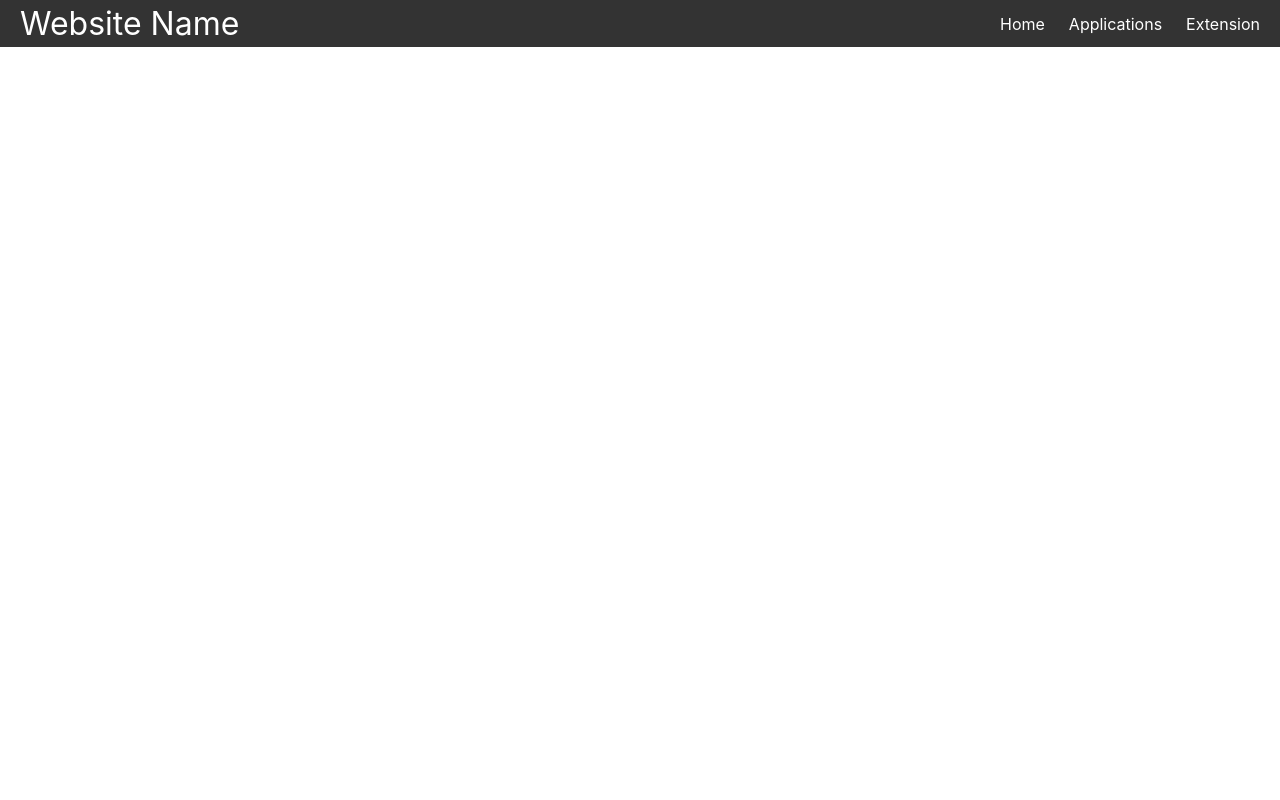
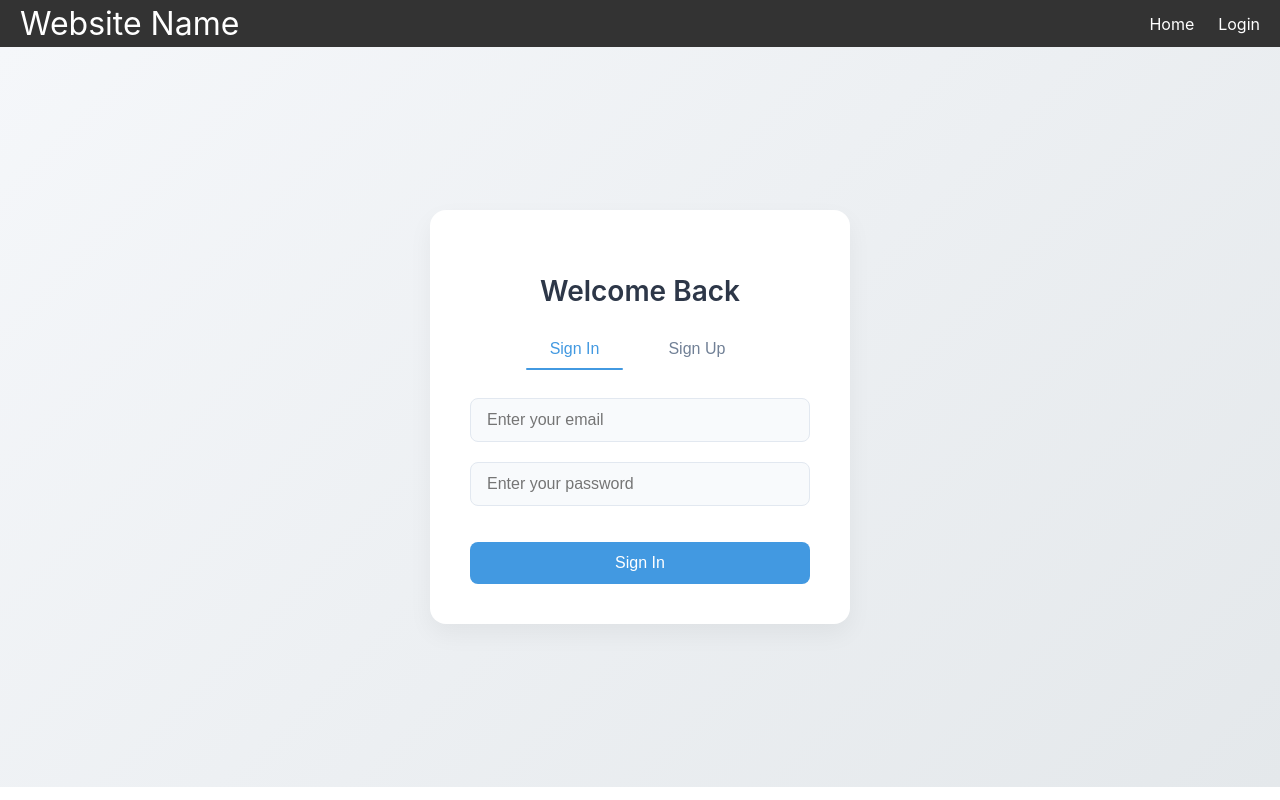
Before and after one commit to kimchee-e/Application_Tracker, a React (Create React App) app: page /login in a window 1280 px wide. Built offline with nearby package versions, Linux system fonts and the light colour scheme; no server answers.

Commit message:
Implemented basic login functionality.

```diff
--- a/src/App.js
+++ b/src/App.js
@@ -3,12 +3,17 @@ import Navbar from './components/Navbar';
 import TableView from './pages/TableView';
 import Home from './pages/Home';
 import Extension from './pages/Extension';
+import Login from './pages/Login';
+import { AuthProvider } from './context/AuthContext';
 
 function App() {
   let page;
   switch (window.location.pathname) {
     case "/":
       page = <Home />
+      break;
+    case "/login":
+      page = <Login />
       break;
     case "/tableView":
       page = <TableView />
@@ -20,13 +25,13 @@ function App() {
       break;
   }
 
-
-
   return (
-    <div className="App">
-      <Navbar />
-      {page}
-    </div>
+    <AuthProvider>
+      <div className="App">
+        <Navbar />
+        {page}
+      </div>
+    </AuthProvider>
   );
 }
 
--- a/src/components/Navbar.js
+++ b/src/components/Navbar.js
@@ -1,6 +1,18 @@
-import "./../styles/Navbar.css"
+import { useAuth } from '../context/AuthContext';
+import "./../styles/Navbar.css";
 
 const Navbar = () => {
+    const { user, logout } = useAuth();
+
+    const handleLogout = async () => {
+        try {
+            await logout();
+            window.location.href = '/';
+        } catch (error) {
+            console.error('Failed to log out');
+        }
+    };
+
     return (
         <nav className="nav">
             <a href="/" className="site-name">Website Name</a>
@@ -8,12 +20,25 @@ const Navbar = () => {
                 <li>
                     <a href="/">Home</a>
                 </li>
+                {user && (
                     <li>
                         <a href="/tableView">Applications</a>
                     </li>
+                )}
+                {user && (
                     <li>
                         <a href="/extension">Extension</a>
                     </li>
+                )}
+                {!user ? (
+                    <li>
+                        <a href="/login">Login</a>
+                    </li>
+                ) : (
+                    <li>
+                        <a href="#" onClick={handleLogout}>Logout</a>
+                    </li>
+                )}
             </ul>
         </nav>
     );
--- /dev/null
+++ b/src/pages/Login.js
@@ -0,0 +1,90 @@
+import { useState } from 'react';
+import { useAuth } from '../context/AuthContext';
+import './../styles/Auth.css';
+
+const Login = () => {
+    const [isLogin, setIsLogin] = useState(true);
+    const [email, setEmail] = useState('');
+    const [password, setPassword] = useState('');
+    const [error, setError] = useState('');
+    const [isLoading, setIsLoading] = useState(false);
+    const { login, signup } = useAuth();
+
+    const handleSubmit = async (e) => {
+        e.preventDefault();
+        setError('');
+        setIsLoading(true);
+
+        try {
+            if (isLogin) {
+                await login(email, password);
+            } else {
+                await signup(email, password);
+            }
+            window.location.href = '/tableView';
+        } catch (err) {
+            setError(isLogin
+                ? 'Failed to sign in. Please check your credentials.'
+                : 'Failed to create account. Please try again.'
+            );
+        }
+        setIsLoading(false);
+    };
+
+    return (
+        <div className="auth-container">
+            <div className="auth-card">
+                <h2>{isLogin ? 'Welcome Back' : 'Create Account'}</h2>
+
+                <div className="auth-toggle">
+                    <button
+                        className={isLogin ? 'active' : ''}
+                        onClick={() => setIsLogin(true)}
+                    >
+                        Sign In
+                    </button>
+                    <button
+                        className={!isLogin ? 'active' : ''}
+                        onClick={() => setIsLogin(false)}
+                    >
+                        Sign Up
+                    </button>
+                </div>
+
+                {error && <div className="auth-error">{error}</div>}
+
+                <form onSubmit={handleSubmit} className="auth-form">
+                    <div className="form-group">
+                        <input
+                            type="email"
+                            value={email}
+                            onChange={(e) => setEmail(e.target.value)}
+                            placeholder="Enter your email"
+                            required
+                        />
+                    </div>
+                    <div className="form-group">
+                        <input
+                            type="password"
+                            value={password}
+                            onChange={(e) => setPassword(e.target.value)}
+                            placeholder="Enter your password"
+                            required
+                        />
+                    </div>
+                    <button
+                        type="submit"
+                        disabled={isLoading}
+                        className="auth-button"
+                    >
+                        {isLoading
+                            ? (isLogin ? 'Signing in...' : 'Creating account...')
+                            : (isLogin ? 'Sign In' : 'Create Account')}
+                    </button>
+                </form>
+            </div>
+        </div>
+    );
+};
+
+export default Login;
--- /dev/null
+++ b/src/styles/Auth.css
@@ -0,0 +1,116 @@
+.auth-container {
+    min-height: calc(100vh - 60px);
+    display: flex;
+    align-items: center;
+    justify-content: center;
+    background: linear-gradient(135deg, #f5f7fa 0%, #e4e8eb 100%);
+    padding: 20px;
+}
+
+.auth-card {
+    background: white;
+    padding: 2.5rem;
+    border-radius: 16px;
+    box-shadow: 0 10px 25px rgba(0, 0, 0, 0.05);
+    width: 100%;
+    max-width: 420px;
+}
+
+.auth-card h2 {
+    margin-bottom: 1.5rem;
+    color: #2d3748;
+    font-size: 1.75rem;
+    font-weight: 600;
+    text-align: center;
+}
+
+.auth-toggle {
+    display: flex;
+    justify-content: center;
+    margin-bottom: 2rem;
+    gap: 1rem;
+}
+
+.auth-toggle button {
+    padding: 0.5rem 1.5rem;
+    border: none;
+    background: none;
+    color: #718096;
+    font-size: 1rem;
+    font-weight: 500;
+    cursor: pointer;
+    transition: all 0.2s;
+    position: relative;
+}
+
+.auth-toggle button.active {
+    color: #4299e1;
+}
+
+.auth-toggle button.active::after {
+    content: '';
+    position: absolute;
+    bottom: -4px;
+    left: 0;
+    width: 100%;
+    height: 2px;
+    background-color: #4299e1;
+    border-radius: 2px;
+}
+
+.auth-form .form-group {
+    margin-bottom: 1.25rem;
+}
+
+.auth-form input {
+    width: 100%;
+    padding: 0.75rem 1rem;
+    border: 1.5px solid #e2e8f0;
+    border-radius: 8px;
+    font-size: 1rem;
+    transition: all 0.2s;
+    background-color: #f8fafc;
+}
+
+.auth-form input:focus {
+    outline: none;
+    border-color: #4299e1;
+    background-color: white;
+    box-shadow: 0 0 0 3px rgba(66, 153, 225, 0.15);
+}
+
+.auth-button {
+    width: 100%;
+    padding: 0.75rem;
+    background-color: #4299e1;
+    color: white;
+    border: none;
+    border-radius: 8px;
+    font-size: 1rem;
+    font-weight: 500;
+    cursor: pointer;
+    transition: all 0.2s;
+    margin-top: 1rem;
+}
+
+.auth-button:hover {
+    background-color: #3182ce;
+    transform: translateY(-1px);
+}
+
+.auth-button:disabled {
+    background-color: #a0aec0;
+    cursor: not-allowed;
+    transform: none;
+}
+
+.auth-error {
+    background-color: #fff5f5;
+    color: #e53e3e;
+    padding: 0.75rem 1rem;
+    border-radius: 8px;
+    margin-bottom: 1rem;
+    text-align: center;
+    font-size: 0.875rem;
+    border: 1px solid #feb2b2;
+}
```
Lines whose indentation alone changed are shown as unchanged.
